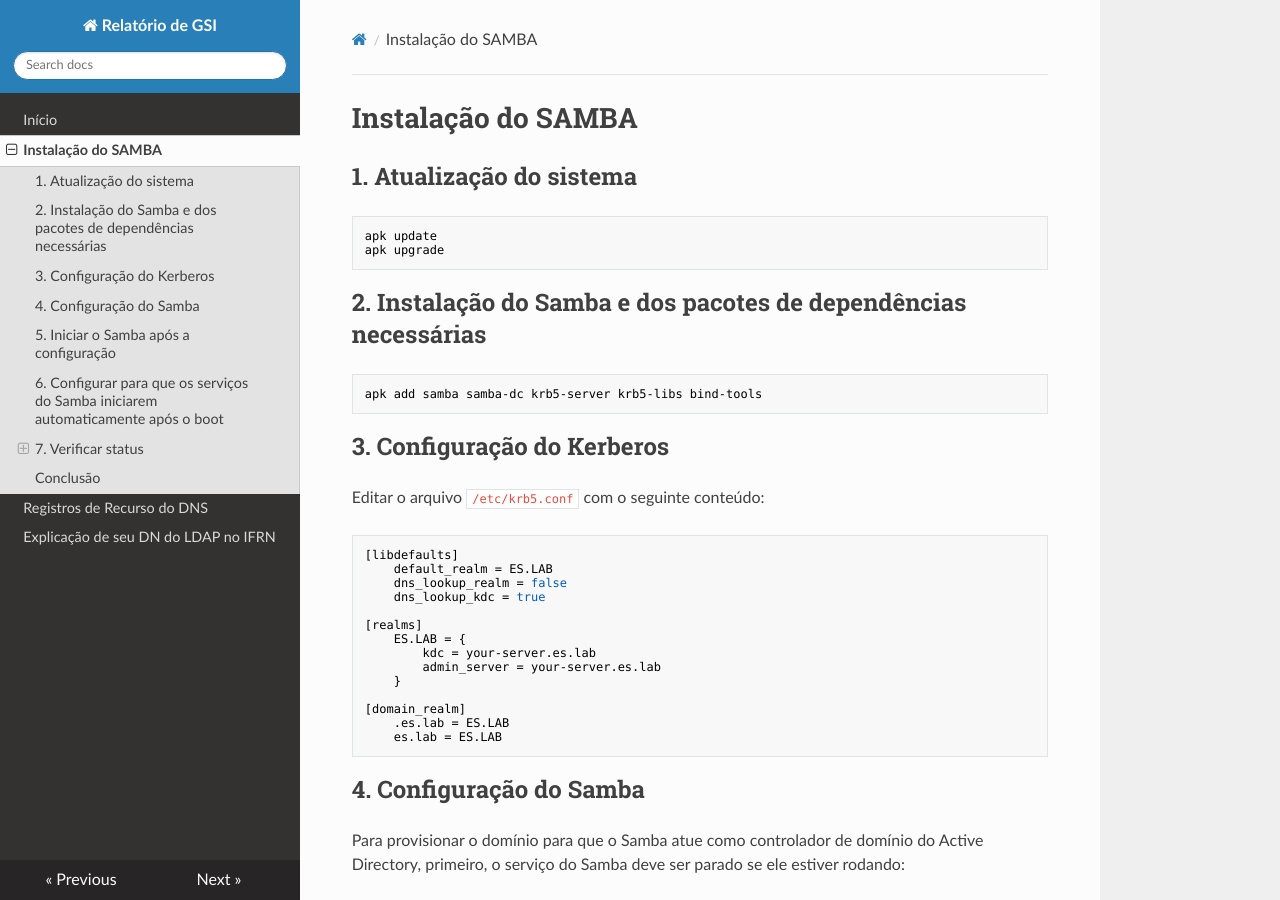
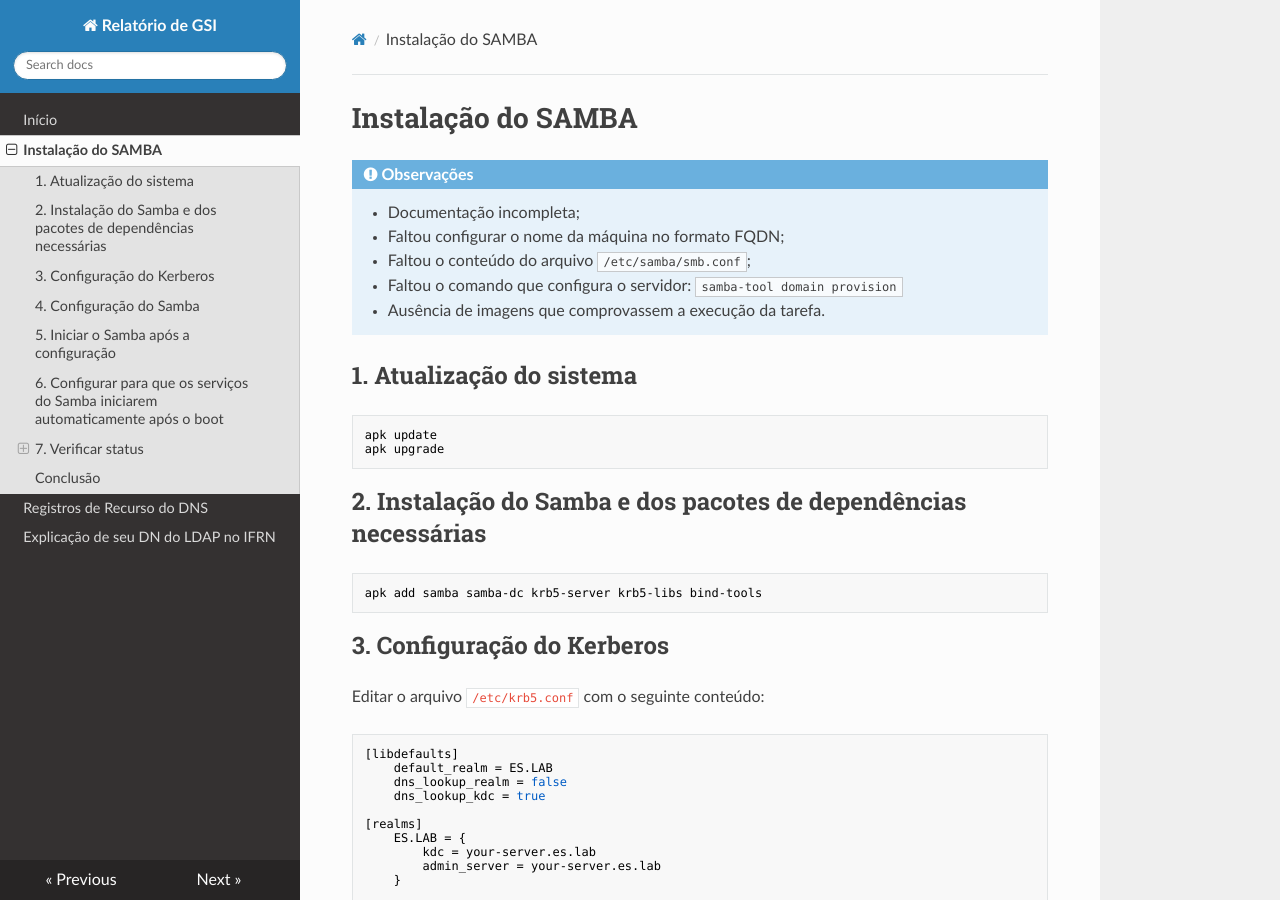
Before and after one commit to EmillyJenni/gsi-rel, an MkDocs documentation site: the page built from docs/samba/instalacao.md, in a window 1280 px wide and 900 px high. Built offline with MkDocs 1.6.1, drawn with Linux system fonts in a browser that asks for light colours; nearby versions of some CDN libraries.

Commit message:
doc: Observações

```diff
--- a/docs/samba/instalacao.md
+++ b/docs/samba/instalacao.md
@@ -1,4 +1,12 @@
 # Instalação do SAMBA
+
+!!! note "Observações"
+
+    - Documentação incompleta;
+    - Faltou configurar o nome da máquina no formato FQDN;
+    - Faltou o conteúdo do arquivo `/etc/samba/smb.conf`;
+    - Faltou o comando que configura o servidor: `samba-tool domain provision`
+    - Ausência de imagens que comprovassem a execução da tarefa.
 
 ## 1. Atualização do sistema
 
```
